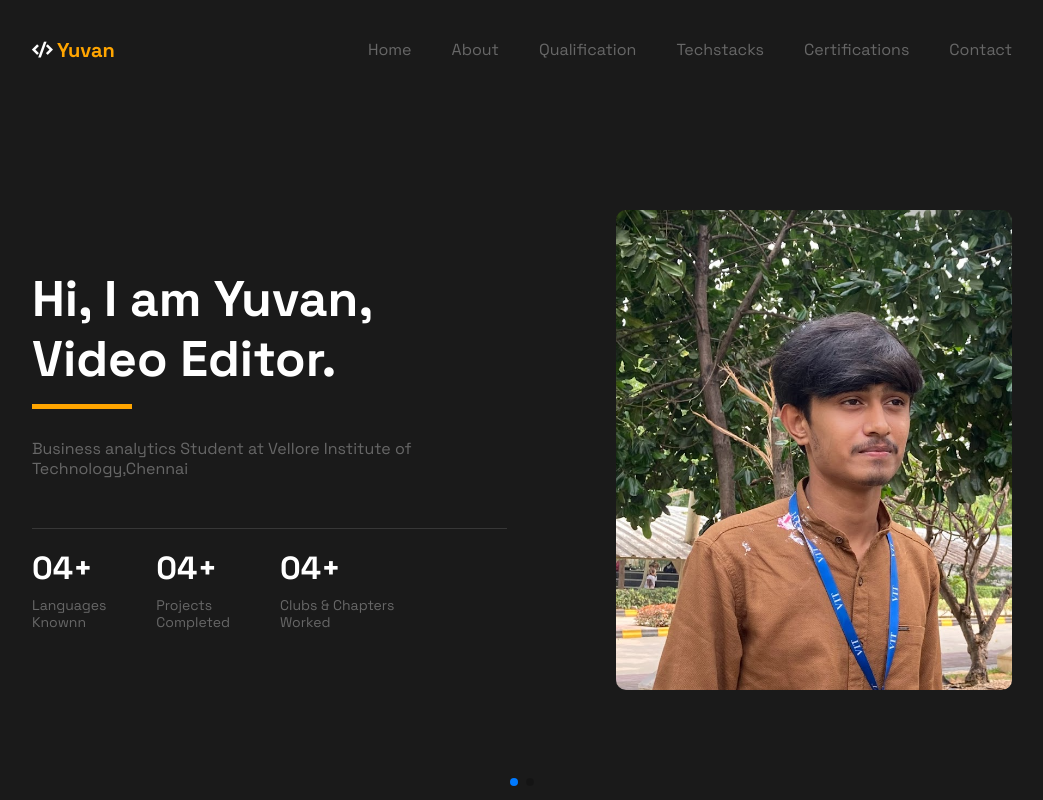
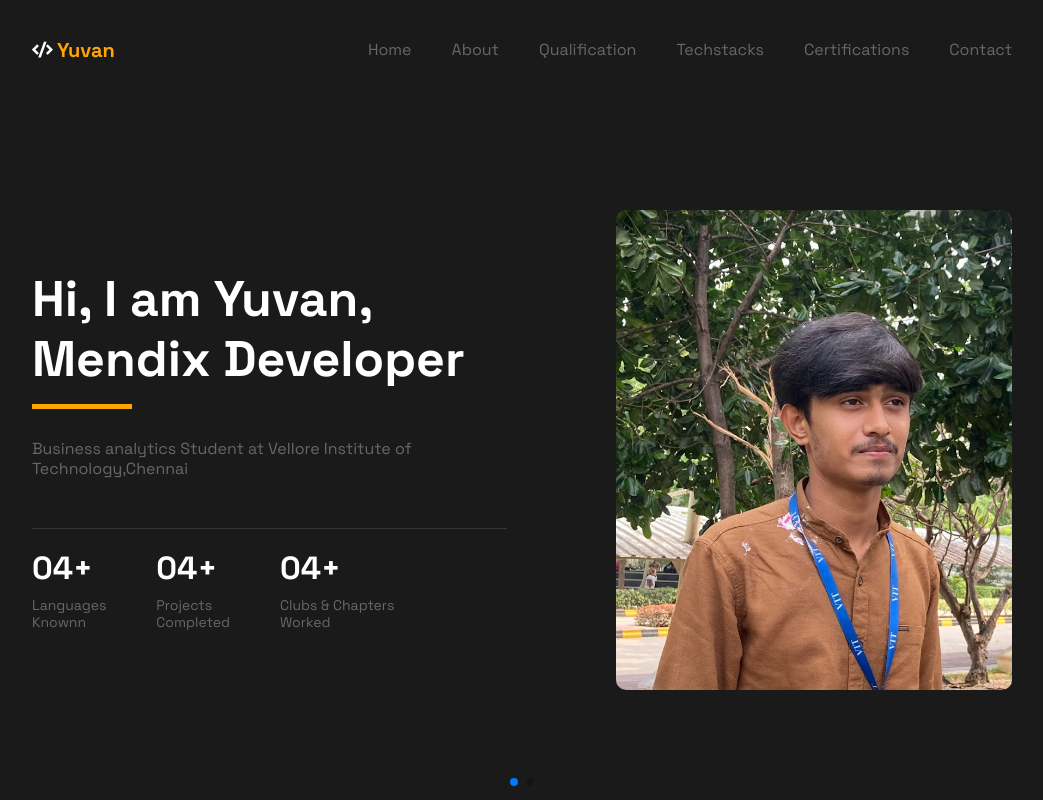
Before and after one commit to yuvan70/portfolio, a plain HTML site: page index.html in a window 1280 px wide. Shown: the top 800 px of the page, without its empty margins (118-1161 px from the left). Drawn offline with nearby package versions, Linux system fonts and the light colour scheme.

Commit message:
Update index.html

```diff
--- a/index.html
+++ b/index.html
@@ -63,7 +63,7 @@
             <div class="container">
                 <div class="d-grid hero__wrapper">
                     <div class="hero__content">
-                        <h1 class="hero__title">Hi, I am Yuvan,<br>Video Editor.</h1>
+                        <h1 class="hero__title">Hi, I am Yuvan,<br>Mendix Developer</h1>
                         <p class="hero__description">Business analytics Student at Vellore Institute of Technology,Chennai</p>
                         <div class="hero__info">
                             <div class="hero__info-wrapper">
```
